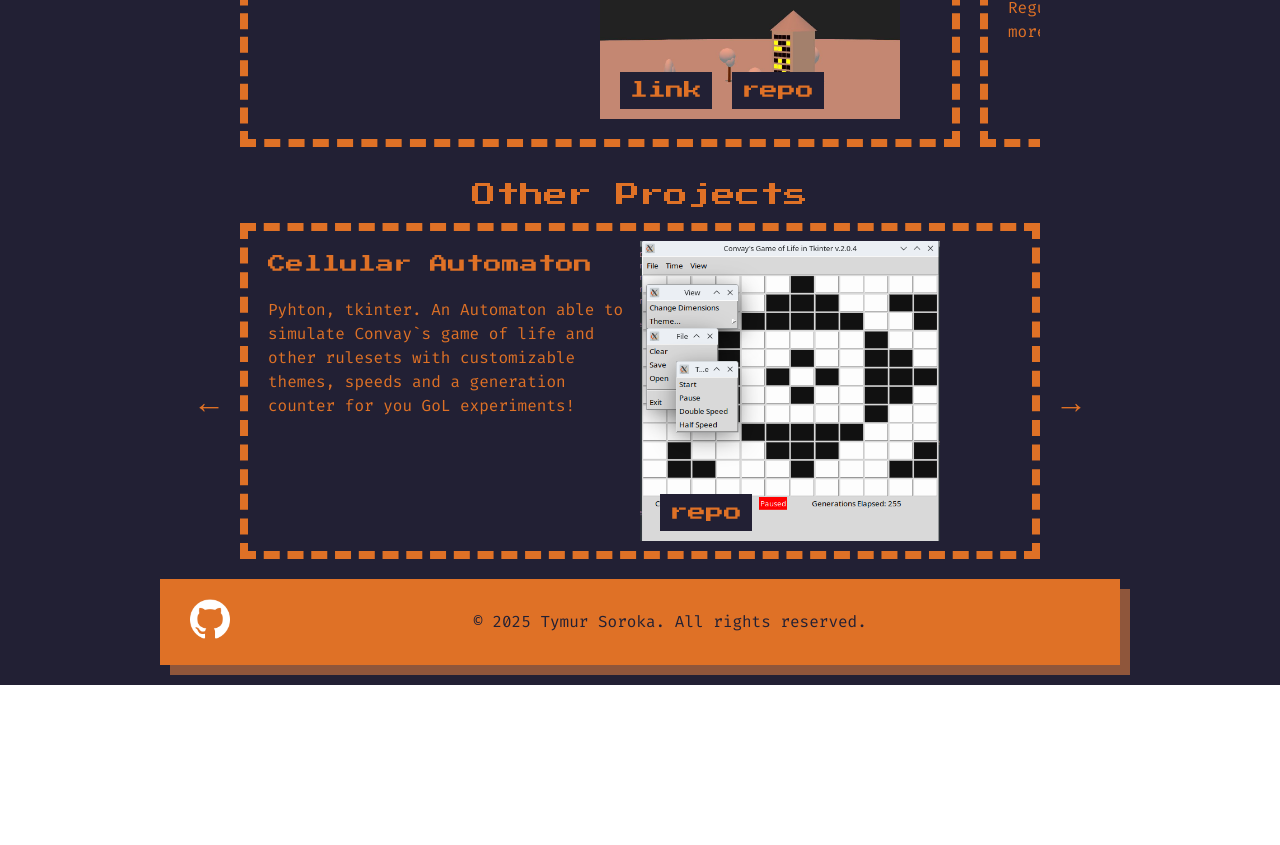
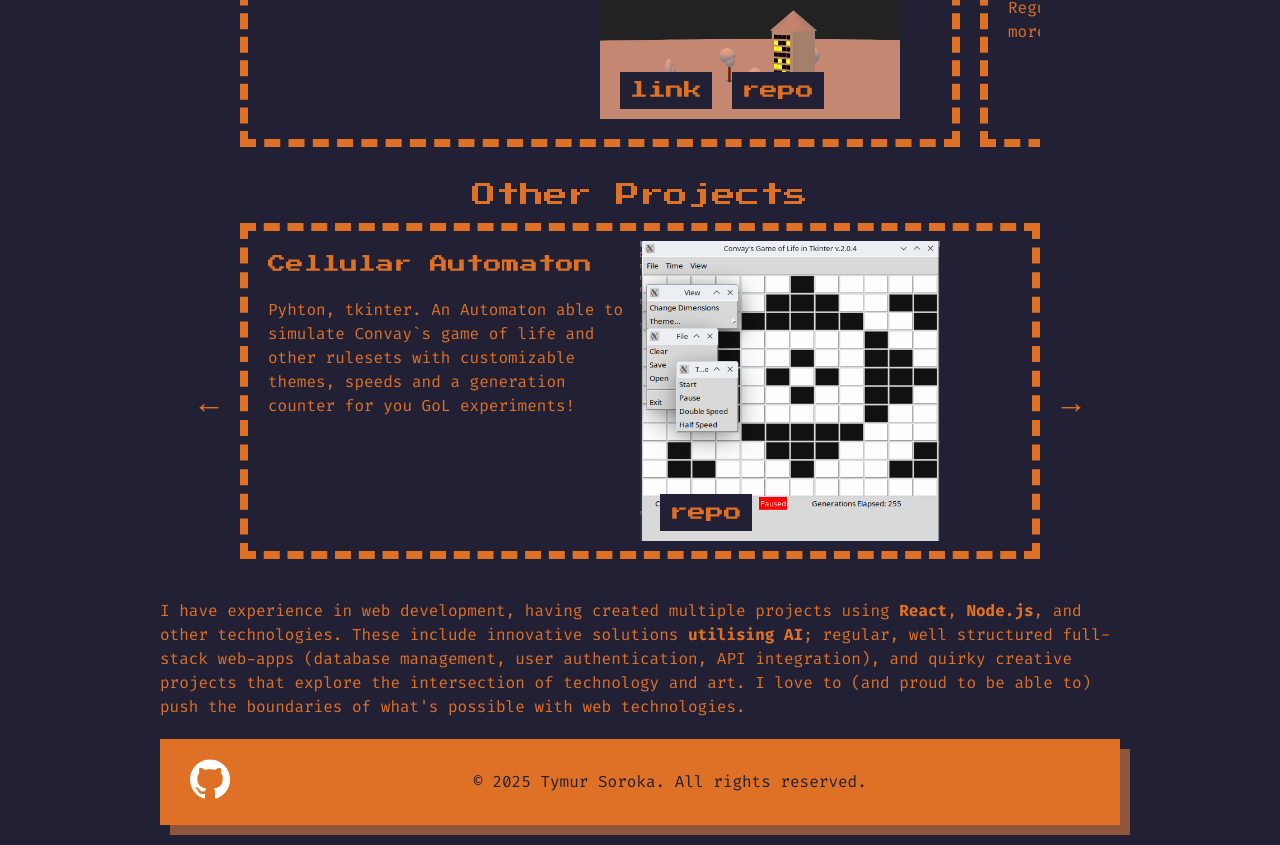
Before and after one commit to timtim40a/timtim40a.github.io, a React (Vite) app: page /projects in a window 1280 px wide. Shown: the part 486-1331 px from the top of the page. Before the commit the page ends 1171 px from the top, so only its background shows below. Built offline with nearby package versions, Linux system fonts and the light colour scheme.

Commit message:
Projects' page description

```diff
--- a/public/artworks/artworks.json
+++ b/public/artworks/artworks.json
@@ -2,7 +2,7 @@
     {
         "type": "artwork",
         "title": "Sketches",
-        "description": "A collection of sketches made over the last four years. Most explore strong sociocultural narratives of Ukrainian culture from a perspective of the refugees and abstract art. Created using various tools on traditional media.",
+        "description": "A collection of sketches made over the last four years. Most explore strong sociocultural narratives of Ukrainian culture from a refugee's perspective.",
         "link": "",
         "img1": "sketches.jpg",
         "alt": "",
--- a/src/pages/Projects.css
+++ b/src/pages/Projects.css
@@ -2,6 +2,11 @@
     display: flex;
     align-items: center;
     gap: 10px;
+}
+
+.projects-description {
+    width: 75vw;
+    margin: 20px auto;
 }
 
 .projects-arrow {
--- a/src/pages/Projects.tsx
+++ b/src/pages/Projects.tsx
@@ -33,7 +33,9 @@ function Projects() {
         }
     }
 
-    const webProjects = projects.filter((p) => p.category === "Web Development");
+    const webProjects = projects.filter(
+        (p) => p.category === "Web Development"
+    );
     const otherProjects = projects.filter((p) => p.category === "Other");
 
     return (
@@ -96,6 +98,17 @@ function Projects() {
                     &#8594;
                 </button>
             </div>
+            <p className="projects-description">
+                I have experience in web development, having created multiple
+                projects using <strong>React</strong>, <strong>Node.js</strong>,
+                and other technologies. These include innovative solutions{" "}
+                <strong>utilising AI</strong>; regular, well structured
+                full-stack web-apps (database management, user authentication,
+                API integration), and quirky creative projects that explore the
+                intersection of technology and art. I love to (and proud to be
+                able to) push the boundaries of what's possible with web
+                technologies.
+            </p>
         </>
     );
 }
```
